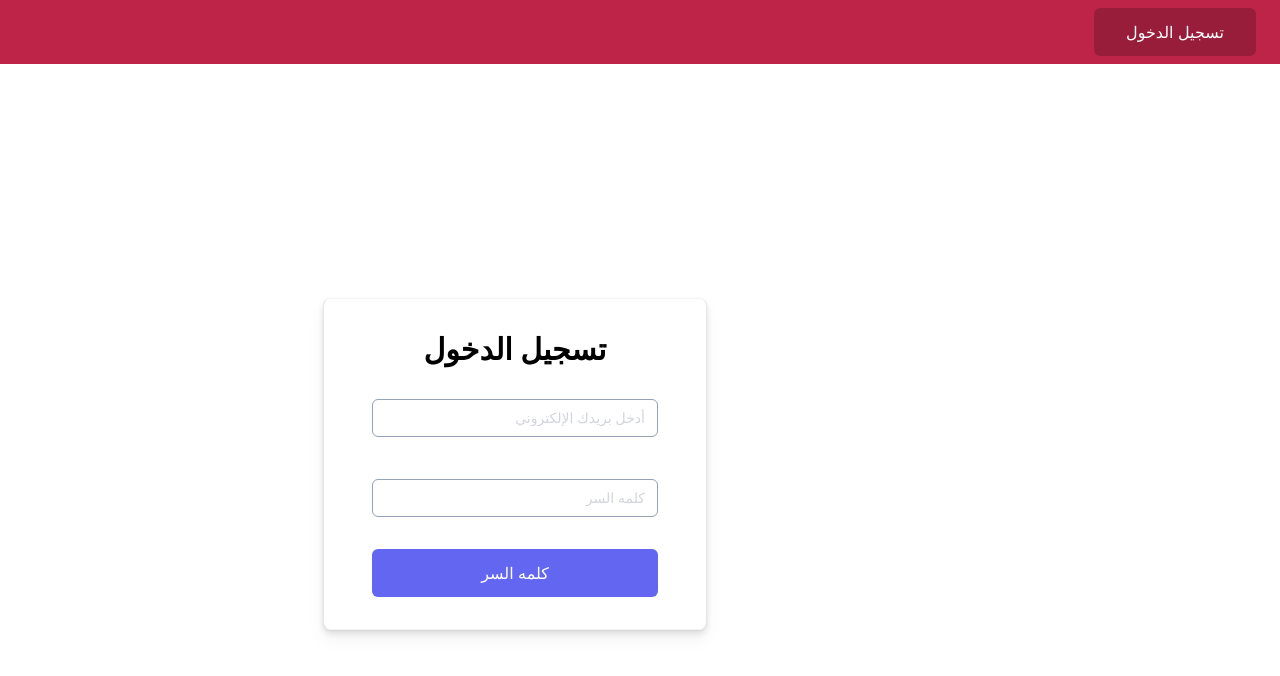
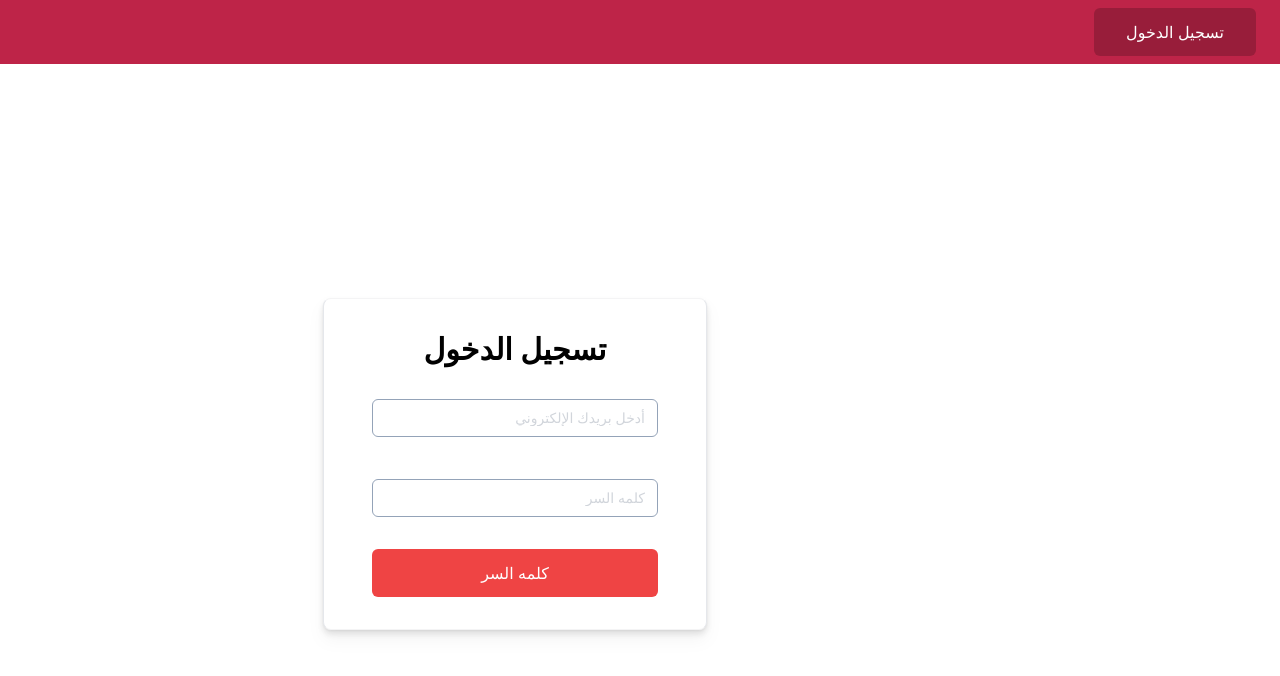
Before and after one commit to vuquyet8080/maeda-supplier, a Next.js app: page /login in a window 1280 px wide. Shown: the top 676 px of the page. Built offline with nearby package versions, Linux system fonts and the light colour scheme; no server answers.

Commit message:
style: fix sider layout

```diff
--- a/src/components/LayoutWithHeader.js
+++ b/src/components/LayoutWithHeader.js
@@ -57,15 +57,15 @@ function LayoutWithHeader({ children }) {
           leaveFrom="transform opacity-100 scale-100"
           leaveTo="transform opacity-0 scale-95"
         >
-          <Menu.Items className="absolute z-10 right-0 w-56 mt-2 origin-top-right text-sm bg-white divide-y divide-gray-100 rounded-md shadow-lg ring-1 ring-black ring-opacity-5 focus:outline-none">
+          <Menu.Items className="absolute z-10 rtl:right-0 w-56 mt-2 origin-top-right text-sm bg-white divide-y divide-gray-100 rounded-md shadow-lg ring-1 ring-black ring-opacity-5 focus:outline-none">
             <div className="px-1 py-1">
               <Menu.Item>
                 <button
                   type="button"
-                  className="flex items-center justify-end btn-primary-reverse focus:outline-none px-4 py-3 rounded-md capitalize w-full"
+                  className="flex items-center rtl:justify-end btn-primary-reverse focus:outline-none px-4 py-3 rounded-md capitalize w-full"
                   onClick={signOut}
                 >
-                  logout
+                  تسجيل خروج
                 </button>
               </Menu.Item>
             </div>
@@ -79,7 +79,20 @@ function LayoutWithHeader({ children }) {
 
   const renderChildren = () => {
     if (session || router.pathname === '/login') {
-      return <div className={`w-full ${collapse ? 'pr-[58px]' : 'lg:pr-[250px]'}`}>{children}</div>;
+      return (
+        <div
+          className={`w-full  transition duration-350 ease-linear ${
+            // collapse ? 'rtl:lg:pr-[58px] ltr:lg:pl-[58px]' : 'rtl:lg:pr-[250px] ltr:lg:pl-[250px]'
+            collapse
+              ? 'rtl:lg:-translate-x-[58px] ltr:lg:translate-x-[58px] lg:w-[calc(100vw-58px)] '
+              : 'rtl:lg:-translate-x-[250px] ltr:lg:translate-x-[250px] lg:w-[calc(100vw-250px)] '
+          } ${
+            collapse ? 'rtl:pr-[58px] ltr:pl-[58px] rtl:lg:pr-0 ltr:lg:pl-0' : 'rtl:pr-0 ltr:pl-0'
+          }`}
+        >
+          {children}
+        </div>
+      );
     }
     return (
       <div className="h-[calc(100vh-90px)] w-full flex  space-y-4 items-center justify-center ">
--- a/src/components/Navbar.js
+++ b/src/components/Navbar.js
@@ -37,7 +37,7 @@ function Navbar({ isLogin, collapse, handleCollapse }) {
     <div
       className={`bg-gray-100 w-full ${
         collapse ? 'max-w-[56px]' : 'max-w-[250px]'
-      } h-[calc(100vh-72px)] items-end fixed right-0 transition-all duration-300 z-10`}
+      } h-[calc(100vh-72px)] items-end fixed rtl:right-0 ltr:left-0 transition-all duration-300 z-10`}
     >
       <div className="w-full h-full flex flex-col justify-between divide-y">
         <div className="w-full p-1 gap-1 flex flex-col">
@@ -45,16 +45,18 @@ function Navbar({ isLogin, collapse, handleCollapse }) {
             <Link href={menu.url} key={menu.id}>
               <a
                 className={`${
-                  router.pathname.includes(menu.url) ? 'bg-primary-red/70 text-white font-bold' : ''
-                } flex items-center justify-end   py-2 rounded-md w-full hover:bg-primary-red/40 relative group ${
-                  collapse ? 'flex justify-center items-center' : 'space-x-2'
+                  router.pathname.includes(menu.url) ? 'bg-red-400 text-white font-bold' : ''
+                } ltr:flex-row-reverse flex items-center justify-end py-2 rounded-md w-full hover:bg-red-400 relative group hover:text-white ${
+                  collapse && showMenuText ? 'flex justify-center items-center' : 'space-x-2'
                 }`}
               >
                 <span className={`text-sm ${showMenuText ? 'block px-2' : 'hidden'}`}>
                   {menu.name}
                 </span>
+
                 <div className="space-x-0 m-0 p-0">{menu.icon}</div>
-                {collapse && <NavbarTooltip title={menu.name} />}
+
+                {/* {collapse && <NavbarTooltip title={menu.name} />} */}
               </a>
             </Link>
           ))}
@@ -64,7 +66,13 @@ function Navbar({ isLogin, collapse, handleCollapse }) {
           type="button"
           onClick={handleCollapse}
         >
-          {!showMenuText ? <IconExpandNav /> : 'Collapse'}
+          {!showMenuText ? (
+            <div className="ltr:rotate-180">
+              <IconExpandNav />
+            </div>
+          ) : (
+            'Collapse'
+          )}
         </button>
       </div>
     </div>
--- a/src/styles/globals.scss
+++ b/src/styles/globals.scss
@@ -20,9 +20,9 @@ a {
 }
 
 .btn-primary {
-  @apply bg-indigo-500 hover:bg-indigo-400 active:bg-indigo-600 disabled:bg-indigo-200 text-white;
+  @apply bg-red-500 hover:bg-red-400 active:bg-red-600 disabled:bg-red-200 text-white;
 }
 
 .btn-primary-reverse {
-  @apply bg-white hover:bg-indigo-400 active:bg-indigo-600 disabled:bg-indigo-200 text-black hover:text-white;
+  @apply bg-white hover:bg-red-400 active:bg-red-600 disabled:bg-red-200 text-black hover:text-white;
 }
```
